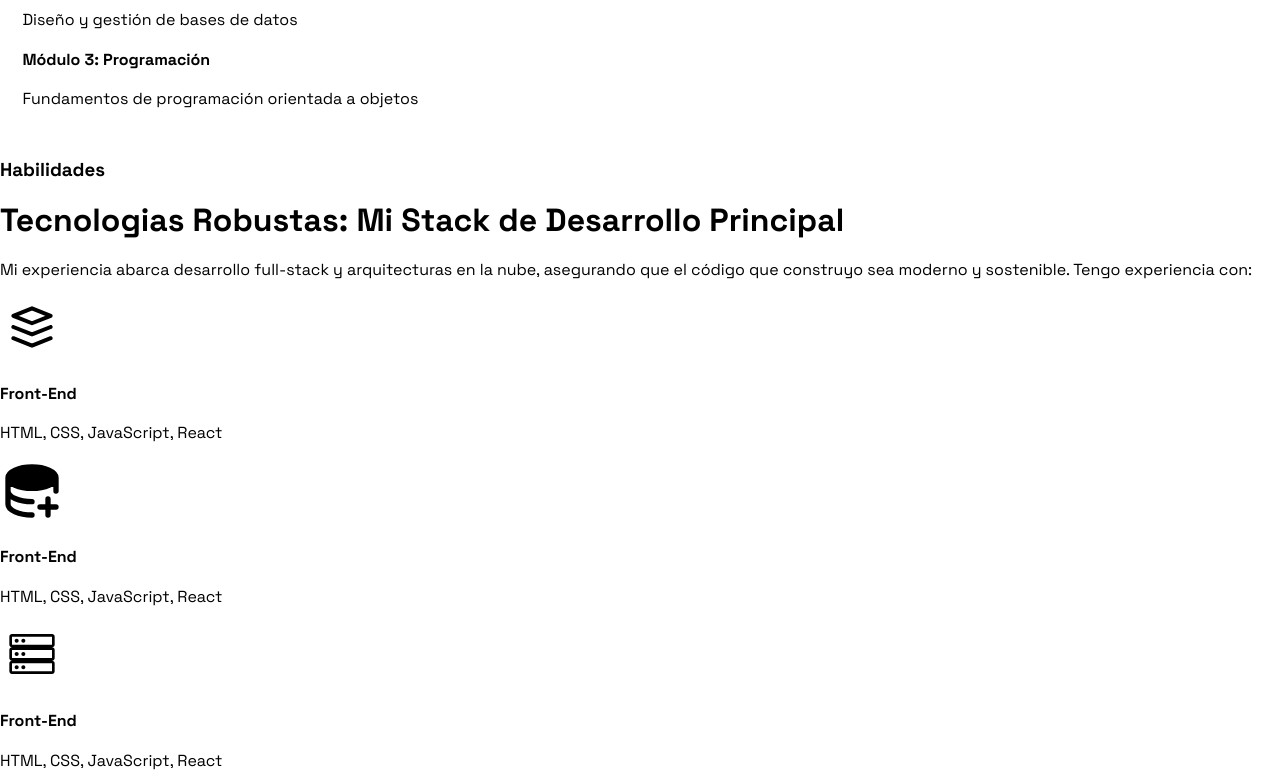
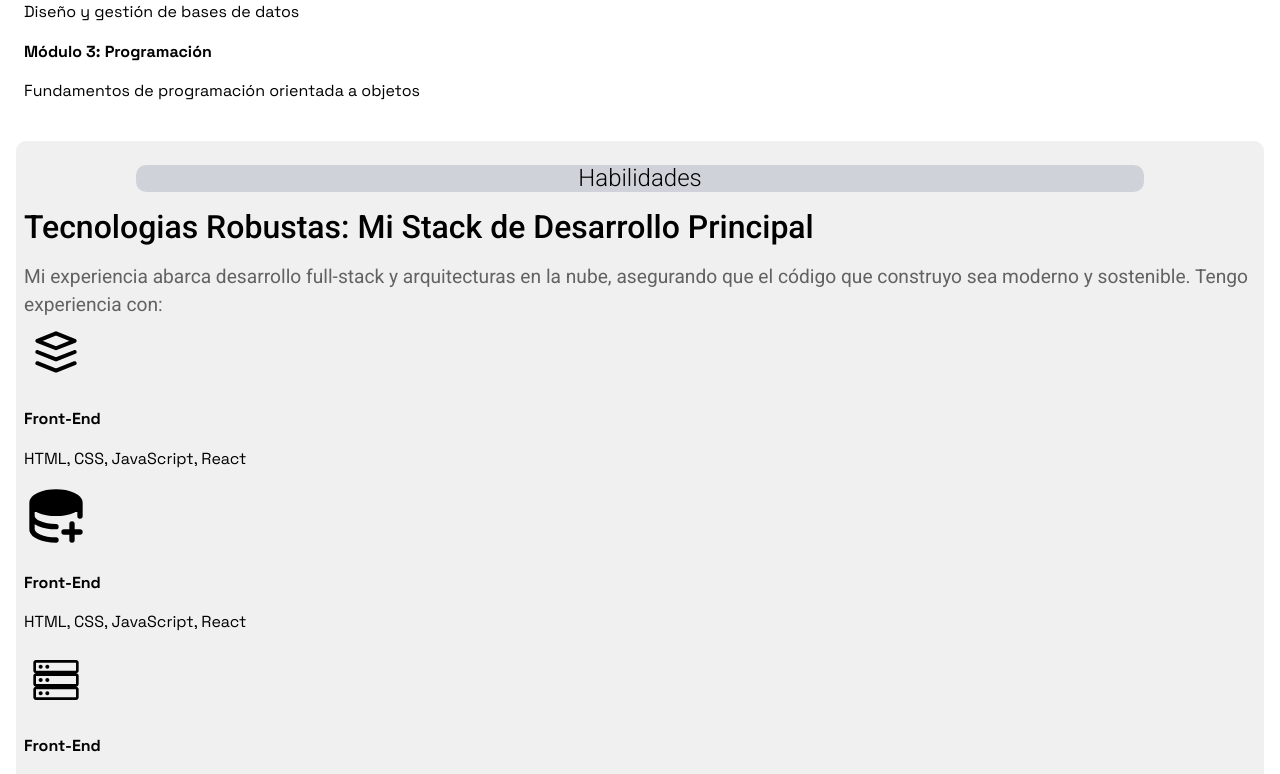
Before and after one commit to JoanDev23/mi-primera-web, a website: page index.html in a window 1280 px wide. Shown: the part 1247-2021 px from the top of the page. Drawn offline with Linux system fonts and the light colour scheme.

Commit message:
eh agregado css a la seccion de habilidades

```diff
--- a/index.html
+++ b/index.html
@@ -81,10 +81,10 @@
     </main>
 
     <!-- Habilidades Técnicas Section -->
-    <div class="habilidades-tecnicas">
-        <h3>Habilidades</h3>
-        <h1>Tecnologias Robustas: Mi Stack de Desarrollo Principal</h1>
-        <p>Mi experiencia abarca desarrollo full-stack y arquitecturas en la nube, asegurando que el código que construyo sea moderno y sostenible. Tengo experiencia con:</p>
+    <div class="habilidades-tecnicas center-sections">
+        <h2 class="center-text">Habilidades</h2>
+        <p class="stack">Tecnologias Robustas: Mi Stack de Desarrollo Principal</p>
+        <p class="mi-experiencia">Mi experiencia abarca desarrollo full-stack y arquitecturas en la nube, asegurando que el código que construyo sea moderno y sostenible. Tengo experiencia con:</p>
 
         <div class="iconos-tecnologias">
             <div class="icono-frontend">
--- /dev/null
+++ b/src/estilos-sass/componentes/_habilidades_tecnicas.scss
@@ -0,0 +1,42 @@
+@use '../variables/fonts' as f;
+@use '../variables/colores_variables' as v;
+
+.habilidades-tecnicas {
+    padding: .5rem;
+    background-color: v.$color-secundario;
+    border-radius: 10px;
+
+    h2 {
+        font-family: f.$fuente-roboto;
+        font-weight: 300;
+        color: v.$color-texto-principal;
+        background-color: v.$color-primario;
+        margin: 0 7rem;
+        margin-top: 1rem;
+        border-radius: 10px;
+    }
+}
+
+.stack {
+    font-family: f.$fuente-roboto;
+    font-weight: 500;
+    font-size: 2rem;
+    font-style: normal;
+    line-height: 1.2;
+    margin: 0;
+    margin-top: 1rem;
+
+    color: v.$color-texto-principal;
+}
+
+.mi-experiencia {
+    font-family: f.$fuente-roboto;
+    font-weight: 400;
+    font-size: 1.2rem;
+    font-style: normal;
+    line-height: 1.5;
+    margin: 0;
+    margin-top: 1rem;
+
+    color: v.$color-texto;
+}
--- a/src/estilos-sass/componentes/_index.scss
+++ b/src/estilos-sass/componentes/_index.scss
@@ -9,5 +9,6 @@
 @forward 'sobre_mi_presentacion';   // Presentación personal en "Sobre Mí"
 @forward '_contenido_sobre_mi';   // Contenidos dentro de "Sobre Mí"
 @forward 'botones_principales';    // Botones CTA y elementos interactivos (pendiente)
+@forward 'habilidades_tecnicas'; // Sección de habilidades técnicas
 // @forward 'tarjetas_proyecto';      // Cards para mostrar proyectos (pendiente)
 // @forward 'formulario_contacto';    // Formulario de contacto (pendiente)
--- a/src/estilos-sass/componentes/_main_portafolio.scss
+++ b/src/estilos-sass/componentes/_main_portafolio.scss
@@ -1,7 +1,5 @@
 @use '../variables/colores_variables' as v;
 
 .main-portafolio {
-    max-width: 96%;
-    margin: 1rem .4rem;
-    padding: 1rem;
+    padding: .5rem;
 }
--- /dev/null
+++ b/src/estilos-sass/utilidades/_center_sections.scss
@@ -0,0 +1,4 @@
+
+.center-sections {
+    margin: 1rem 1rem;
+}
--- a/src/estilos-sass/utilidades/_centrado.scss
+++ /dev/null
@@ -1,4 +0,0 @@
-
-// Utilidad para centrar secciones
-.center-sections {
-}
--- a/src/estilos-sass/utilidades/_index.scss
+++ b/src/estilos-sass/utilidades/_index.scss
@@ -1,4 +1,4 @@
-@forward 'centrado';
 @forward 'centrar_texto';
 @forward 'no_margin';
 @forward 'no_padding';
+@forward '_center_sections'
--- a/src/estilos-sass/variables/_fonts.scss
+++ b/src/estilos-sass/variables/_fonts.scss
@@ -1,5 +1,4 @@
 
 //google fonts
 $fuente-principal: 'Space Grotesk', sans-serif;
-$fuente-secundaria: 'inter', sans-serif;
 $fuente-roboto: 'Roboto', sans-serif;
```
Also changed, not shown: css/styles.css.
